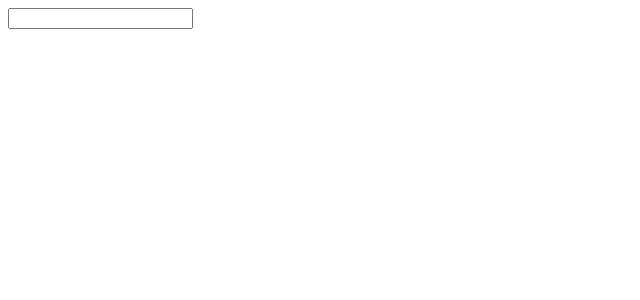
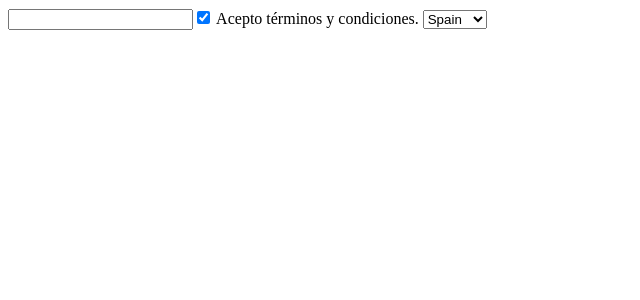
Before and after one commit to apenfe/vue, a Vue app: page / in a window 1280 px wide. Shown: the top 300 px of the page, without its empty margins (0-640 px from the left). Built offline with nearby package versions, Linux system fonts and the light colour scheme.

Commit message:
Se explica bindeo bidireccional

```diff
--- a/src/components/ModelForm.vue
+++ b/src/components/ModelForm.vue
@@ -2,6 +2,12 @@
 
     <form>
         <input type="text" v-model="inputText"/>
+        <input type="checkbox" v-model="agree"/> Acepto términos y condiciones.
+        <select  v-model="country">
+            <option value="spain">Spain</option>
+            <option value="uk">UK</option>
+            <option value="france">France</option>
+        </select>
     </form>
 
     <h3>{{ inputText }}</h3>
@@ -13,6 +19,8 @@
     import {Ref, ref} from 'vue';
 
     let inputText:Ref<string> = ref('');
+    let agree:Ref<boolean> = ref(true);
+    let country:Ref<string> = ref('spain');
 
 </script>
 
```
